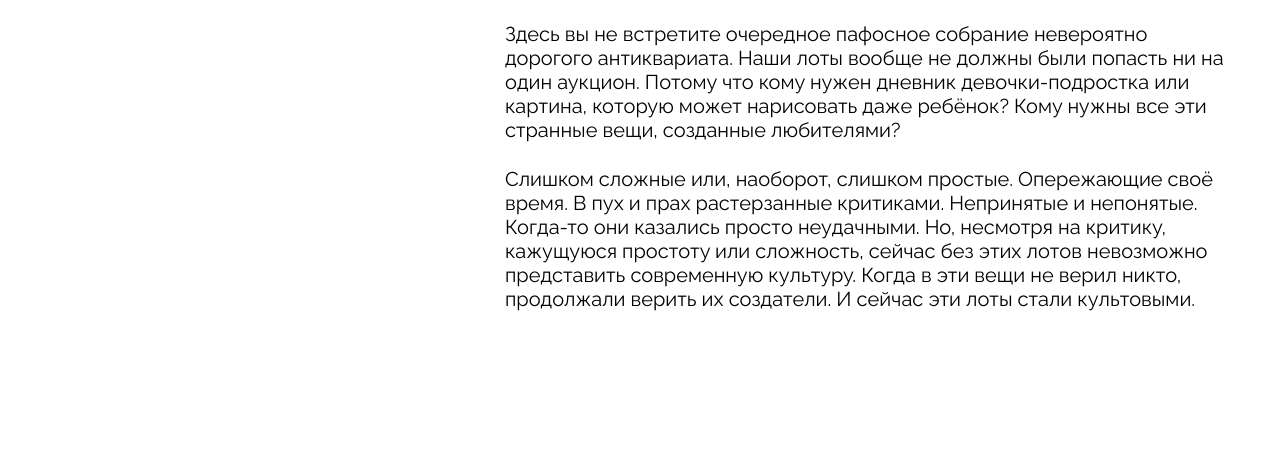
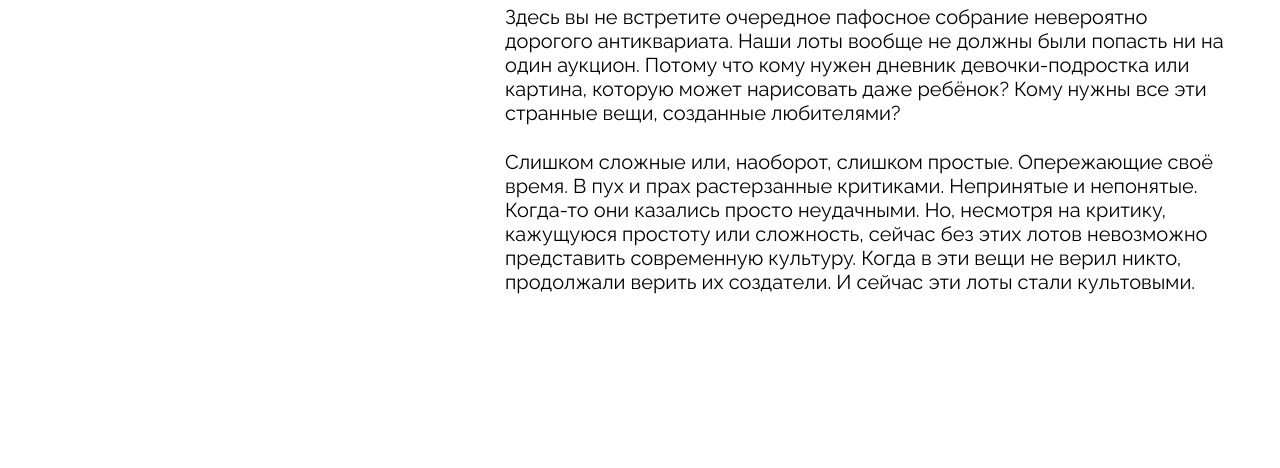
Before and after one commit to qoudo/ono-tebe-nado, a plain HTML site: page index.html in a window 1280 px wide. Shown: the part 2701-3169 px from the top of the page. Drawn offline with Linux system fonts and the light colour scheme.

Commit message:
Правки

```diff
--- a/styles/style.css
+++ b/styles/style.css
@@ -182,7 +182,7 @@
 .about {
     display: grid;
     grid-template-columns: 430px 1fr;
-    gap: 25px;
+    gap: 8px 25px;
     margin: 0 50px 180px;
 }
 
```
